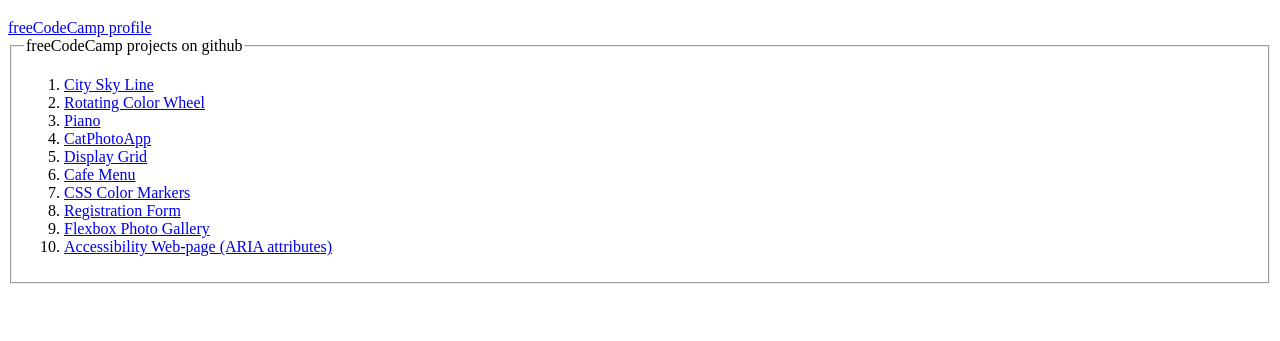
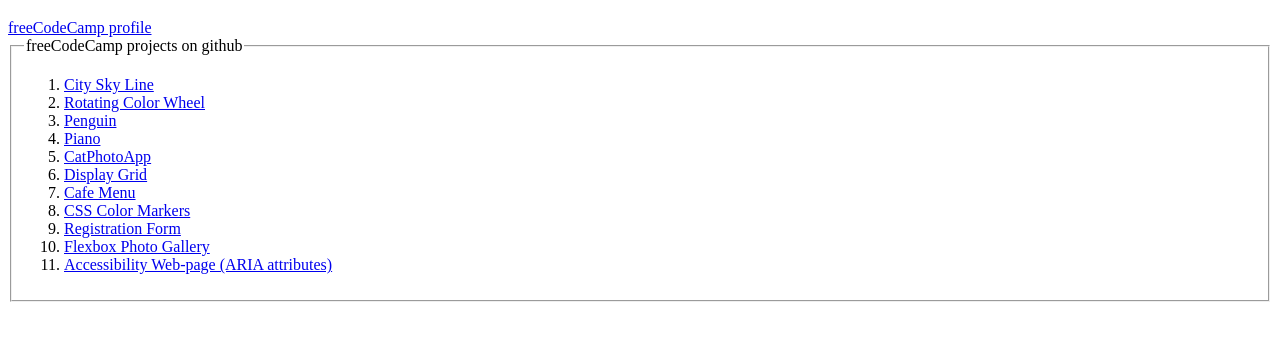
Before and after one commit to sumanghimire79/freeCodeCamp-projects, a plain HTML site: page index.html in a window 1280 px wide. Shown: the part 61-402 px from the top of the page. Drawn offline with Linux system fonts and the light colour scheme.

Commit message:
Added Penguin link

```diff
--- a/index.html
+++ b/index.html
@@ -23,6 +23,10 @@
       <li>
         <a href="https://htmlpreview.github.io/?https://github.com/sumanghimire79/freeCodeCamp-projects/blob/main/RotatingColorWheel/index.html"
           target="_blank">Rotating Color Wheel</a>
+      </li>
+      <li>
+        <a href="https://htmlpreview.github.io/?https://github.com/sumanghimire79/freeCodeCamp-projects/blob/main/Penguin/index.html"
+          target="_blank">Penguin</a>
       </li>
       <li>
         <a href="https://htmlpreview.github.io/?https://github.com/sumanghimire79/freeCodeCamp-projects/blob/main/piano/index.html"
```
